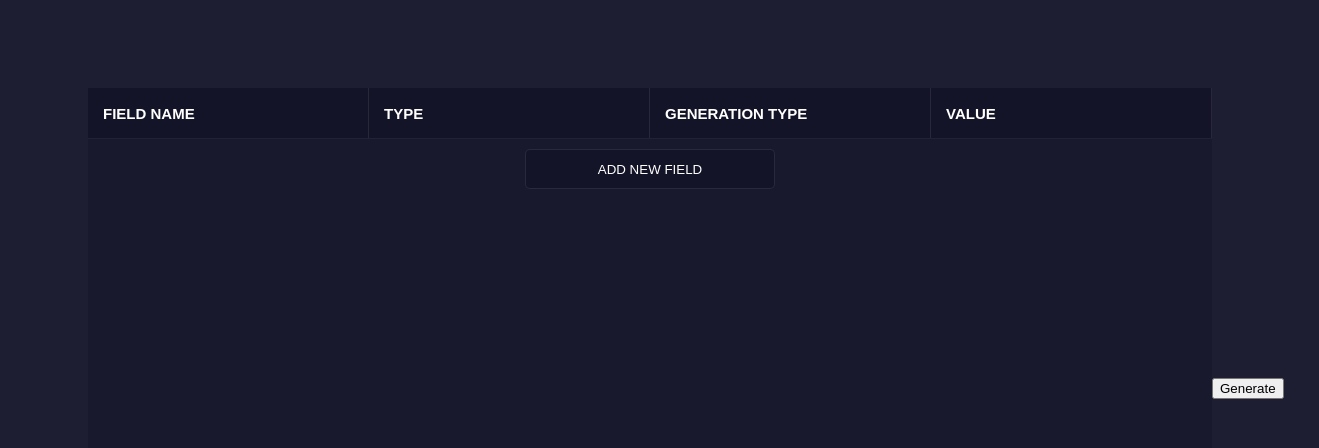
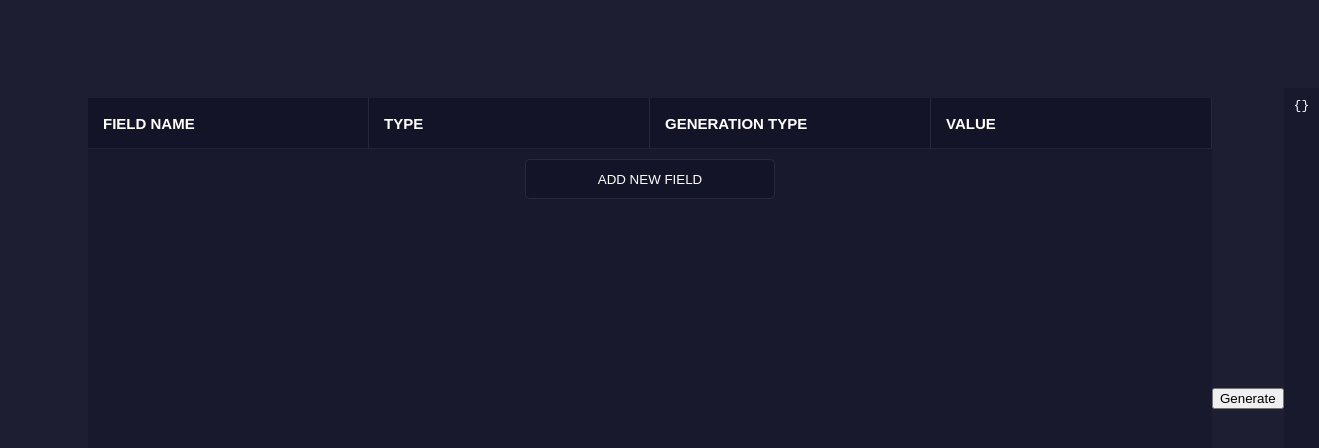
Before and after one commit to dellarosamarco/Json-Generator, a React (Create React App) app: page / in a window 1280 px wide. Shown: the top 448 px of the page, 1319 px wide, since content can reach past the window. Built offline with nearby package versions, Linux system fonts and the light colour scheme.

Commit message:
feat: json generation

```diff
--- a/src/Editor/Editor.tsx
+++ b/src/Editor/Editor.tsx
@@ -2,12 +2,14 @@ import JsonBuilder from './JsonBuilder/JsonBuilder';
 import "./Editor.scss";
 import JsonResult from './JsonResult/JsonResult';
 import { useState } from 'react';
+import FieldsManager from '../utilities/FieldsManager';
 
 export default function Editor(){
 
     const [state, forceState] = useState(false);
 
     function generateJson(){
+        const x = FieldsManager.json;
         forceState(!state);
     }
 
--- a/src/Editor/JsonBuilder/JsonBuilderField/JsonBuilderField.tsx
+++ b/src/Editor/JsonBuilder/JsonBuilderField/JsonBuilderField.tsx
@@ -51,6 +51,7 @@ export default function JsonBuilderField(props : JsonBuilderFieldProps){
             fieldName : '',
             value : '',
             type : '',
+            parentId : props.field?.id
         } as Field);
 
         forceState(!state);
@@ -77,7 +78,7 @@ export default function JsonBuilderField(props : JsonBuilderFieldProps){
                             </div>
 
                             <div className={cellPrefix}>
-                                <select onChange={(e) => onEditFieldType(e)}>
+                                <select onChange={(e) => onEditFieldType(e)} defaultValue={props.field?.type}>
                                     {
                                         fieldTypes.map((fieldType : FieldTypeInterface) => {
                                             return (
--- a/src/Editor/JsonResult/JsonResult.scss
+++ b/src/Editor/JsonResult/JsonResult.scss
@@ -2,4 +2,10 @@
     width:500px;
     height:600px;
     background-color: var(--secondary-color);
+    padding:10px;
+
+    &-json{
+        color:white;
+        margin:0px;
+    }
 }
--- a/src/Editor/JsonResult/JsonResult.tsx
+++ b/src/Editor/JsonResult/JsonResult.tsx
@@ -2,12 +2,9 @@ import FieldsManager from "../../utilities/FieldsManager";
 import "./JsonResult.scss";
 
 export default function JsonResult(props : any){
-
-    // console.log(FieldsManager.json);
-
     return (
         <div className="json-result">
-
+            <pre className="json-result-json">{JSON.stringify(FieldsManager.json, undefined, 2)}</pre>
         </div>
     )
 }
--- a/src/interfaces/Field.interface.ts
+++ b/src/interfaces/Field.interface.ts
@@ -1,8 +1,10 @@
 export interface Field{
     id? : string;
+    parentId? : string;
     fieldName? : string;
     type? : string;
     generationType? : string;
     value? : string;
     children? : Field[];
+    path: string[];
 }
--- a/src/utilities/FieldsManager.ts
+++ b/src/utilities/FieldsManager.ts
@@ -2,28 +2,70 @@ import { Field } from "../interfaces/Field.interface";
 
 export default class FieldsManager{
     static fields : Field[] = [];
+    static composedJson = {};
+    static jsonMap : Field[] = [];
 
-    // static get json(){
-    //     let json = {} as any;
+    static get json(){
+        this.jsonMap = [];
+        let json : any = {};
+        let depth = 1;
 
-    //     this.fields.forEach((field : Field) => {
-    //         json[field.fieldName!] = field.value
-    //     });
+        if(FieldsManager.fields.length > 0){
+            this.setRecursivePath(FieldsManager.fields, []);
+        }
 
+        while(depth <= this.jsonMap.length){
+            this.jsonMap.filter((field : Field) => {
+                return field.path.length === depth;
+            }).forEach((field : Field) => {
+                json = this.setJsonValueByPath(json, field.path, field);
+            });
 
-    //     this.fields.forEach((field : Field) => {
+            depth++;
+        }
 
-    //         let finished = false;
-    //         let currentField = field;
-    //         let tempJson;
+        return json;
+    }
 
-    //         while(!finished){
-    //             if(currentField.children !== undefined){
-    //                 json[currentField.fieldName!] = {};
-    //             }
-    //         }
-    //     });
+    static setJsonValueByPath(json : any, path : string[], field : Field){
+        let paritalJson = json;
 
-    //     return json;
-    // }
+        if(path.length === 1){
+            paritalJson[path[0]] = field.children?.length! > 0 ? [] : field.value;
+            return paritalJson;
+        }
+
+        let tmpPartialJson : any;
+
+        for(let n=0; n<path.length; n++){
+            if(n == path.length - 1){
+                tmpPartialJson.push(field.children?.length! > 0 ? { [path[n]] : []} : { [path[n]] : field.value});
+            }
+            else if(n === 0){
+                tmpPartialJson = paritalJson[path[n]];
+            }
+            else{
+                tmpPartialJson.forEach((obj : any) => {
+                    const keys = Object.keys(obj);
+                    if(keys.includes(path[n])){
+                        tmpPartialJson = tmpPartialJson[tmpPartialJson.indexOf(obj)][path[n]];
+                    }
+                })
+            }
+        }
+
+        return paritalJson;
+    }
+
+    static setRecursivePath(fields : Field[], path : string[]){
+        fields.forEach((field : Field) => {
+            field.path = [...path, field.fieldName!]
+            this.jsonMap.push(field);
+
+            if(field.children !== undefined)
+            {
+                this.setRecursivePath(field.children, field.path!);
+            }
+        });
+    }
 }
```
Also changed, not shown: src/utilities/fakeData.ts (added, +90 -0 lines).
